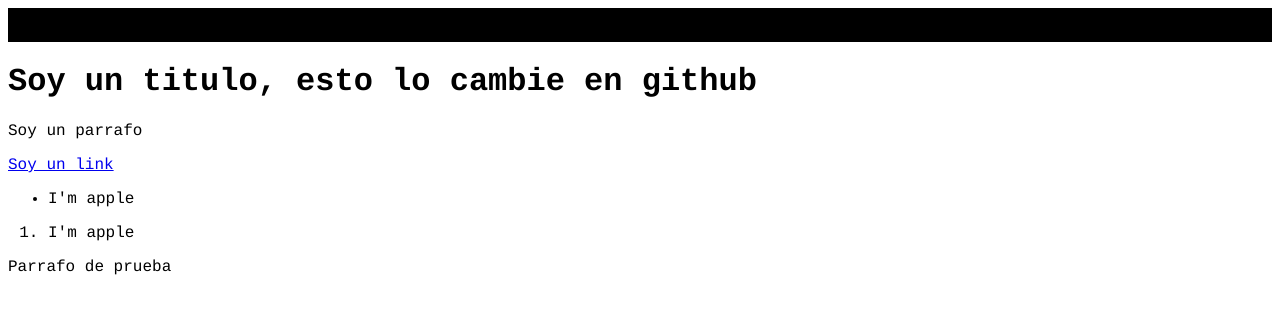
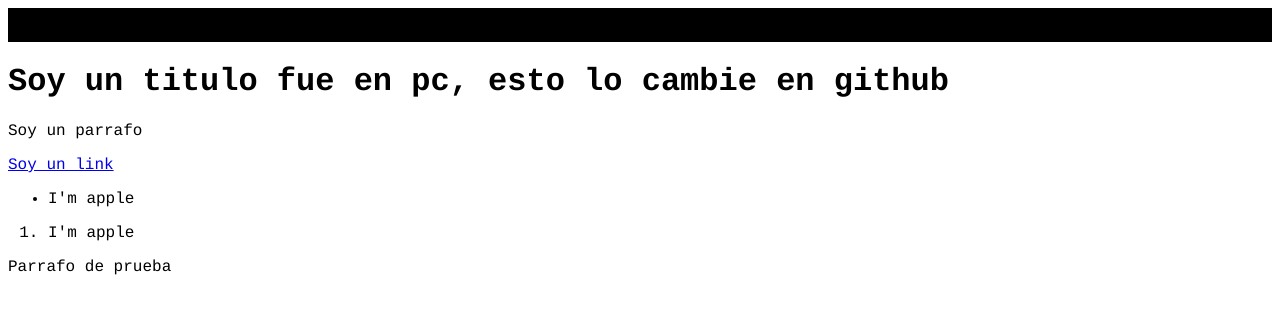
Before and after one commit to Choquitoo/Test-titulo, a plain HTML site: page index.html in a window 1280 px wide. Drawn offline with Linux system fonts and the light colour scheme.

Commit message:
Una version con pc

```diff
--- a/index.html
+++ b/index.html
@@ -13,7 +13,7 @@
         Rama1, version2, cambio de color
         <span id="tagline">Esto es un span </span>
     </div>
-    <h1>Soy un titulo, esto lo cambie en github </h1>
+    <h1>Soy un titulo fue en pc, esto lo cambie en github </h1>
     <p>Soy un parrafo</p>
     <a href="#">Soy un link</a>
     <header>
```
